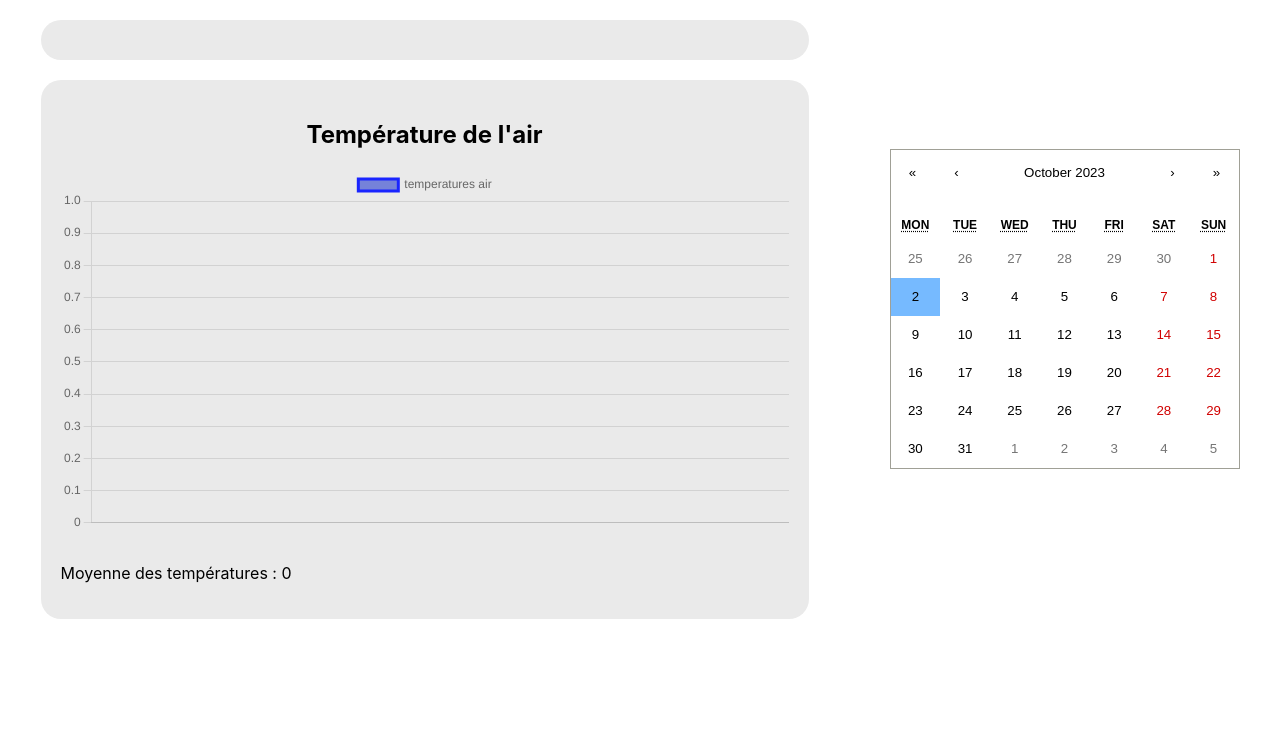
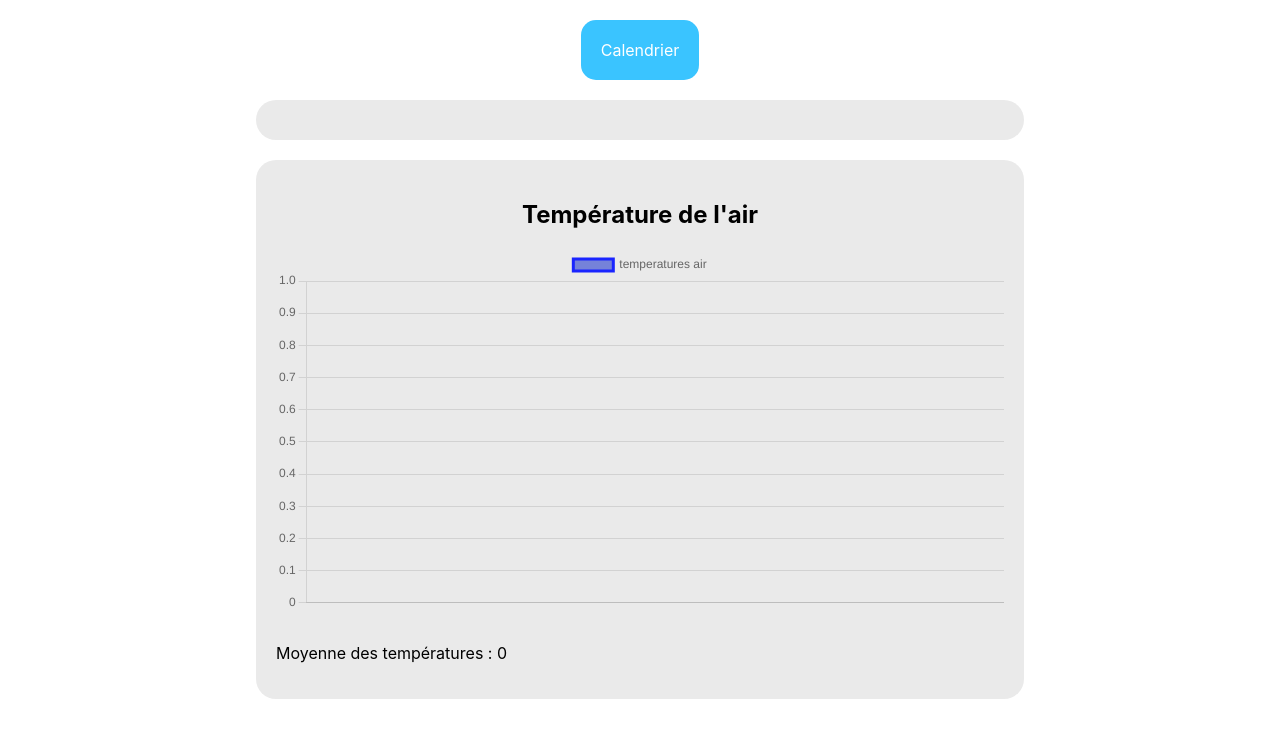
Before and after one commit to Wexop/workshop2023-react, a React (Create React App) app: page / in a window 1280 px wide. Shown: the top 738 px of the page. Built offline with nearby package versions, Linux system fonts and the light colour scheme; no server answers.

Commit message:
can show hide calendar

```diff
--- a/src/pages/home/home.js
+++ b/src/pages/home/home.js
@@ -8,15 +8,22 @@ export const HomePage = () => {
     const [refresh, setRefresh] = useState(0)
     const [dates, setDates] = useState([new Date(), new Date()])
 
+    const [showCalendar, setShowCalendar] = useState(false)
+
 
     setTimeout(() => {
         setRefresh(refresh + 1)
     }, 60000)
 
 
+
+
     return (
         <div>
-            <div style={{display: "flex", flexDirection: "row", justifyContent: "space-around"}}>
+            <div style={{display: "flex", flexDirection: "row", justifyContent: "center", marginTop: 20}}>
+                <a style={{padding: 20, backgroundColor: "#3ac4ff", borderRadius: 15, color: "white"}} onClick={() => setShowCalendar(!showCalendar)}>Calendrier</a>
+            </div>
+            <div style={{display: "flex", flexDirection: "row", justifyContent: "center"}}>
                 <div style={{width: "60%"}}>
                     <div style={CardStyle}>
                         <WaterGraph refresh={refresh} dates={dates}/>
@@ -25,7 +32,7 @@ export const HomePage = () => {
                         <AirGraph refresh={refresh} dates={dates}/>
                     </div>
                 </div>
-                <div style={{justifyContent: "center", display: "flex", flexDirection: "column"}}>
+                <div style={{justifyContent: "center", display: showCalendar ? "flex" : "none", flexDirection: "column", position: "absolute"}}>
                     <Calendar value={dates} selectRange={true} onChange={async (r) => setDates(r)}/>
                 </div>
             </div>
```
